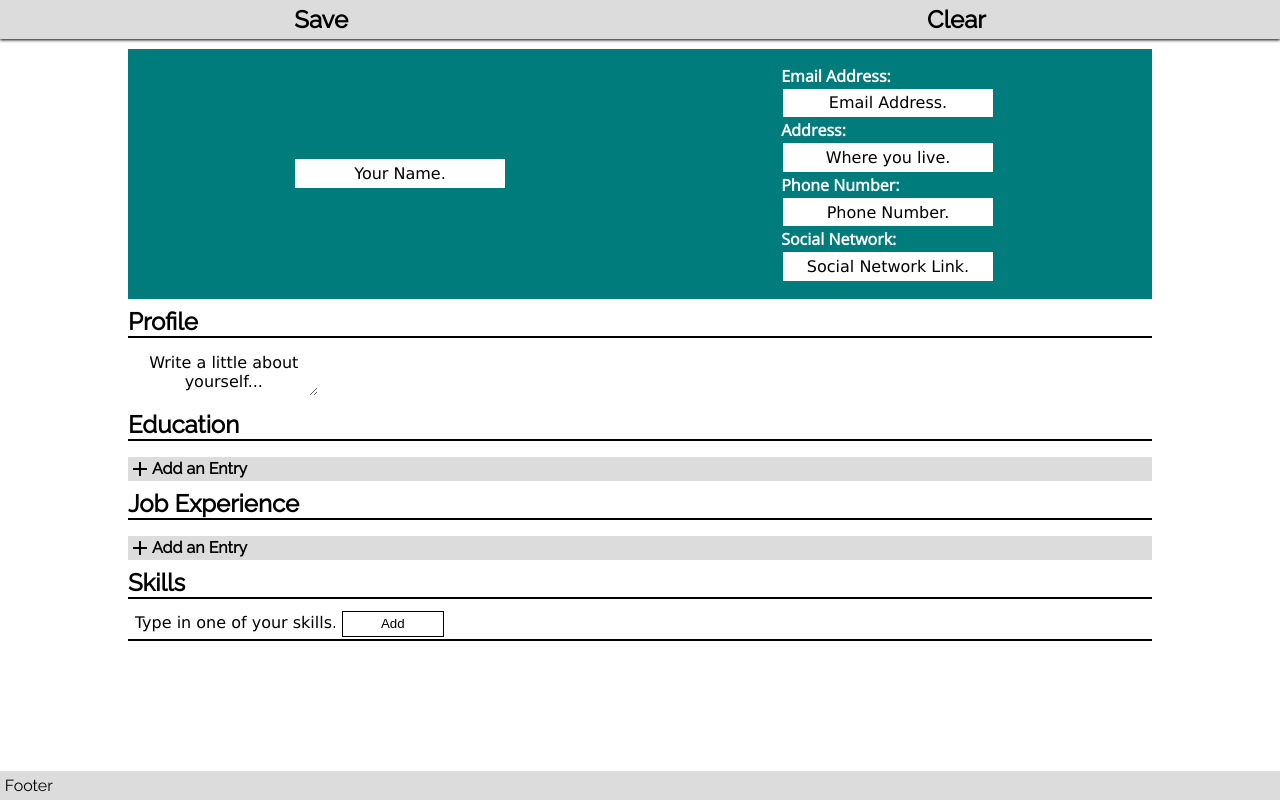
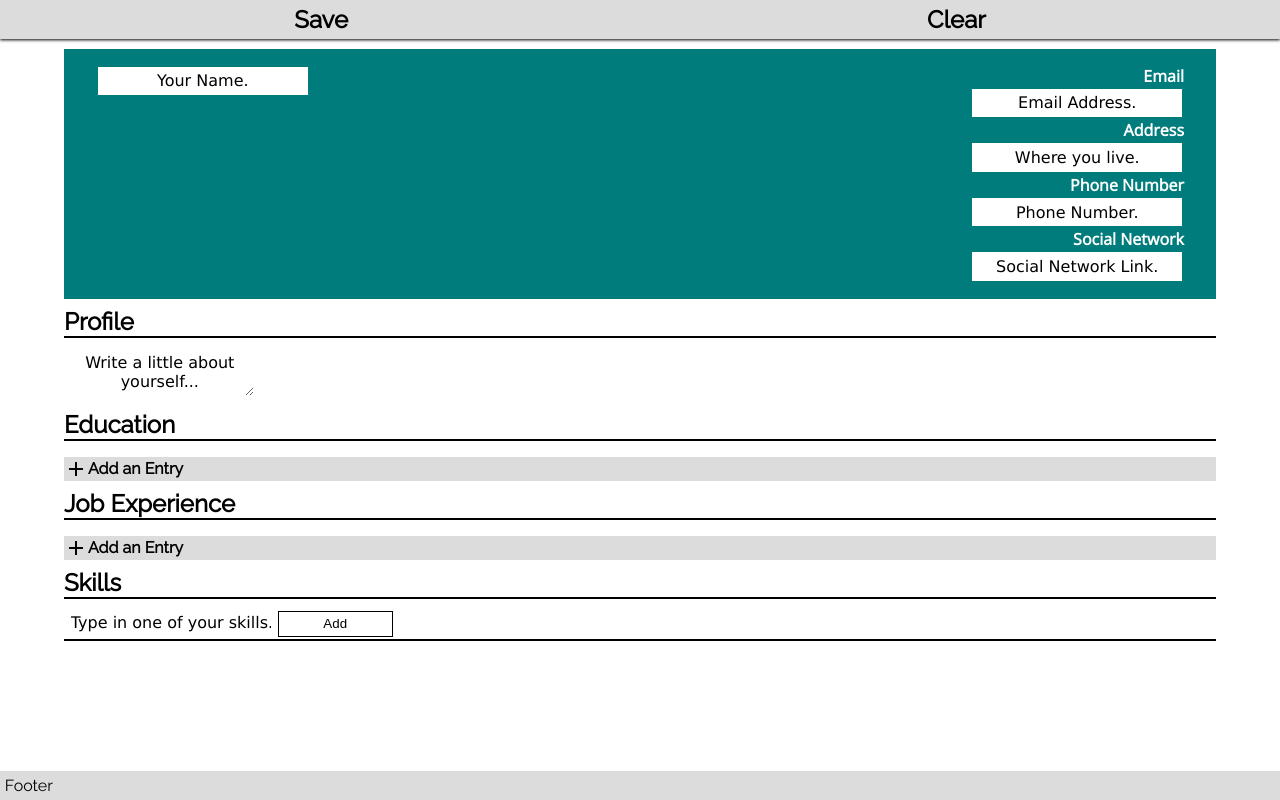
Before and after one commit to carloshrm/make-cv-tool, a React (Create React App) app: page / in a window 1280 px wide. Built offline with nearby package versions, Linux system fonts and the light colour scheme.

Commit message:
add jsPDF, changes to input fields to hide on save

```diff
--- a/package.json
+++ b/package.json
@@ -8,6 +8,8 @@
     "@testing-library/jest-dom": "^5.14.1",
     "@testing-library/react": "^11.2.7",
     "@testing-library/user-event": "^12.8.3",
+    "html2canvas": "^1.3.2",
+    "jspdf": "^2.3.1",
     "react": "^17.0.2",
     "react-dom": "^17.0.2",
     "react-scripts": "4.0.3",
--- a/src/App.js
+++ b/src/App.js
@@ -1,9 +1,10 @@
-import { useEffect } from "react";
+import { cloneElement, useEffect } from "react";
 import "./styles/App.css";
 import EducationInfo from "./components/EducationInfo";
 import JobInfo from "./components/JobInfo";
 import PersonalInfo from "./components/PersonalInfo";
 import SkillsHobbies from "./components/SkillsHobbies";
+import { jsPDF } from "jspdf";
 
 function App() {
   function resetToDefault() {
@@ -11,10 +12,32 @@ function App() {
     document.location.reload();
   }
 
+  function saveCV() {
+    let CV = document.getElementById("main_resume").cloneNode(true);
+    // CV.id = "";
+    // CV.style.width = "595px";
+
+    const file = new jsPDF({
+      format: "a4",
+      unit: "pt",
+    });
+    window.scrollTo(0, 0);
+    file.html(CV, {
+      callback: function (file) {
+        file.save();
+      },
+      filename: "test",
+      html2canvas: {
+        scale: 1,
+        ignoreElements: (el) => el.className.includes("_inputField"),
+      },
+    });
+  }
+
   return (
     <>
       <ul id="top_nav">
-        <li>Save</li>
+        <li onClick={saveCV}>Save</li>
         <li onClick={resetToDefault}>Clear</li>
       </ul>
       <div id="main_resume">
@@ -22,9 +45,9 @@ function App() {
         <EducationInfo />
         <JobInfo />
         <SkillsHobbies />
-        <div id="footer">
-          <footer>Footer</footer>
-        </div>
+      </div>
+      <div id="footer">
+        <footer>Footer</footer>
       </div>
     </>
   );
--- a/src/components/DisplayListedEntry.js
+++ b/src/components/DisplayListedEntry.js
@@ -7,7 +7,9 @@ function displayListedEntry({ id, singleEntryInfo, removeEntry }) {
       <span>{singleEntryInfo.entryYear}</span>
       <p>{singleEntryInfo.entryLocation}</p>
       <p>{singleEntryInfo.entryRemarks}</p>
-      <button onClick={() => removeEntry(id)}>Del</button>
+      <button className={"_inputField"} onClick={() => removeEntry(id)}>
+        Del
+      </button>
     </div>
   );
 }
--- a/src/components/InformationListEntry.js
+++ b/src/components/InformationListEntry.js
@@ -37,7 +37,7 @@ function InformationListEntry({ info, addEntry, defaultValues, style }) {
   }
 
   return (
-    <>
+    <div className={"_inputField"}>
       <h4 className={style.form_title} onClick={formDisplayHandler}>
         <Icon>add</Icon>
         <p>Add an Entry</p>
@@ -64,7 +64,7 @@ function InformationListEntry({ info, addEntry, defaultValues, style }) {
           </div>
         </div>
       )}
-    </>
+    </div>
   );
 }
 
--- a/src/components/InputField.js
+++ b/src/components/InputField.js
@@ -16,6 +16,7 @@ function InputField({ dataValue, setDataFunction, fieldType, displaySwitch, styl
   return (
     <>
       <input
+        className={"_inputField"}
         onBlur={editField}
         onKeyDown={(e) => {
           if (e.key === "Enter" || e.key === "Escape") e.target.blur();
--- a/src/components/PersonalInfo.js
+++ b/src/components/PersonalInfo.js
@@ -62,7 +62,7 @@ function PersonalInfo() {
           />
         </div>
         <div className={styles.detailed_info_div}>
-          <span>Email Address:</span>
+          <span>Email</span>
           <InputField
             style={styles.info}
             dataValue={personalInfo.emailAddress}
@@ -70,7 +70,7 @@ function PersonalInfo() {
             fieldType="email"
             displaySwitch={true}
           />
-          <span>Address:</span>
+          <span>Address</span>
           <InputField
             style={styles.info}
             dataValue={personalInfo.localAddress}
@@ -78,7 +78,7 @@ function PersonalInfo() {
             fieldType="text"
             displaySwitch={true}
           />
-          <span>Phone Number:</span>
+          <span>Phone Number</span>
           <InputField
             style={styles.info}
             dataValue={personalInfo.phoneNumber}
@@ -86,7 +86,7 @@ function PersonalInfo() {
             fieldType="tel"
             displaySwitch={true}
           />
-          <span>Social Network:</span>
+          <span>Social Network</span>
           <InputField
             dataValue={personalInfo.socialNetwork}
             setDataFunction={(val) => setInfo({ ...personalInfo, socialNetwork: val })}
@@ -98,6 +98,7 @@ function PersonalInfo() {
       <div className={styles.personal_profile_div}>
         <h3>Profile </h3>
         <textarea
+          className={"_inputField"}
           ref={profileInput}
           onBlur={swapDisplay}
           onChange={(e) => setInfo({ ...personalInfo, personalProfile: e.target.value })}
--- a/src/components/SkillsHobbies.js
+++ b/src/components/SkillsHobbies.js
@@ -28,6 +28,7 @@ function SkillsHobbies() {
     <div className={styles.skills_and_hobbies}>
       <h3>Skills</h3>
       <ul>{skillEntries.length > 0 && skillEntries.map((entry, i) => <li key={i}>{entry}</li>)}</ul>
+      <div className={"_inputField"}>
         <InputField
           dataValue={individualSkill}
           setDataFunction={setIndividualSkill}
@@ -35,6 +36,7 @@ function SkillsHobbies() {
         />
         <button onClick={addSkill}>Add</button>
       </div>
+    </div>
   );
 }
 
--- a/src/styles/App.css
+++ b/src/styles/App.css
@@ -8,8 +8,9 @@ body {
 }
 
 #main_resume {
-  width: 80vw;
-  margin: 0 auto 10% auto;
+  display: flex;
+  flex-direction: column;
+  margin: 0 4rem 6rem 4rem;
 }
 #top_nav {
   display: flex;
--- a/src/styles/ListedInfo.module.css
+++ b/src/styles/ListedInfo.module.css
@@ -17,7 +17,6 @@
 .listed_info_input input,
 .listed_info_input textarea {
   margin: 1px;
-  max-width: 80%;
   font-size: 1em;
   text-align: start;
   border: solid 1px black;
--- a/src/styles/PersonalInfo.module.css
+++ b/src/styles/PersonalInfo.module.css
@@ -7,11 +7,9 @@
   font-weight: normal;
 }
 .personal_info_div {
-  display: grid;
-  text-align: center;
-  align-items: center;
+  display: flex;
+  justify-content: space-between;
   padding: 1em 2em;
-  min-height: 20vh;
   grid-template-columns: 1fr 1fr;
   grid-template-rows: 1fr;
   background-color: rgb(0, 124, 124);
@@ -19,12 +17,11 @@
   overflow: hidden;
 }
 .detailed_info_div {
-  justify-self: center;
   padding-left: 1em;
   display: flex;
   flex-direction: column;
   justify-content: center;
-  align-items: flex-start;
+  align-items: flex-end;
 }
 .personal_profile_div p {
   margin: 1.5em 0;
```
Also changed, not shown: 1 other file (tests, documents, lock files or other folders). Lines whose indentation alone changed are shown as unchanged.
